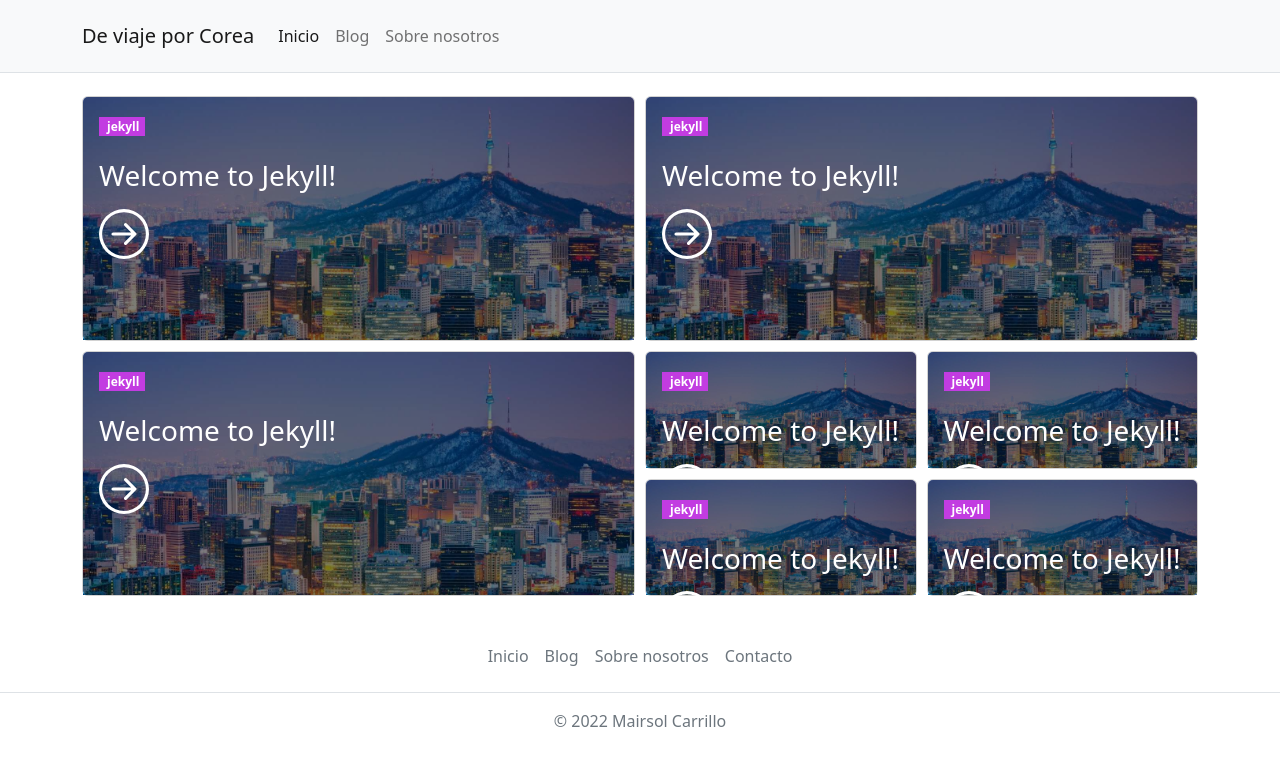
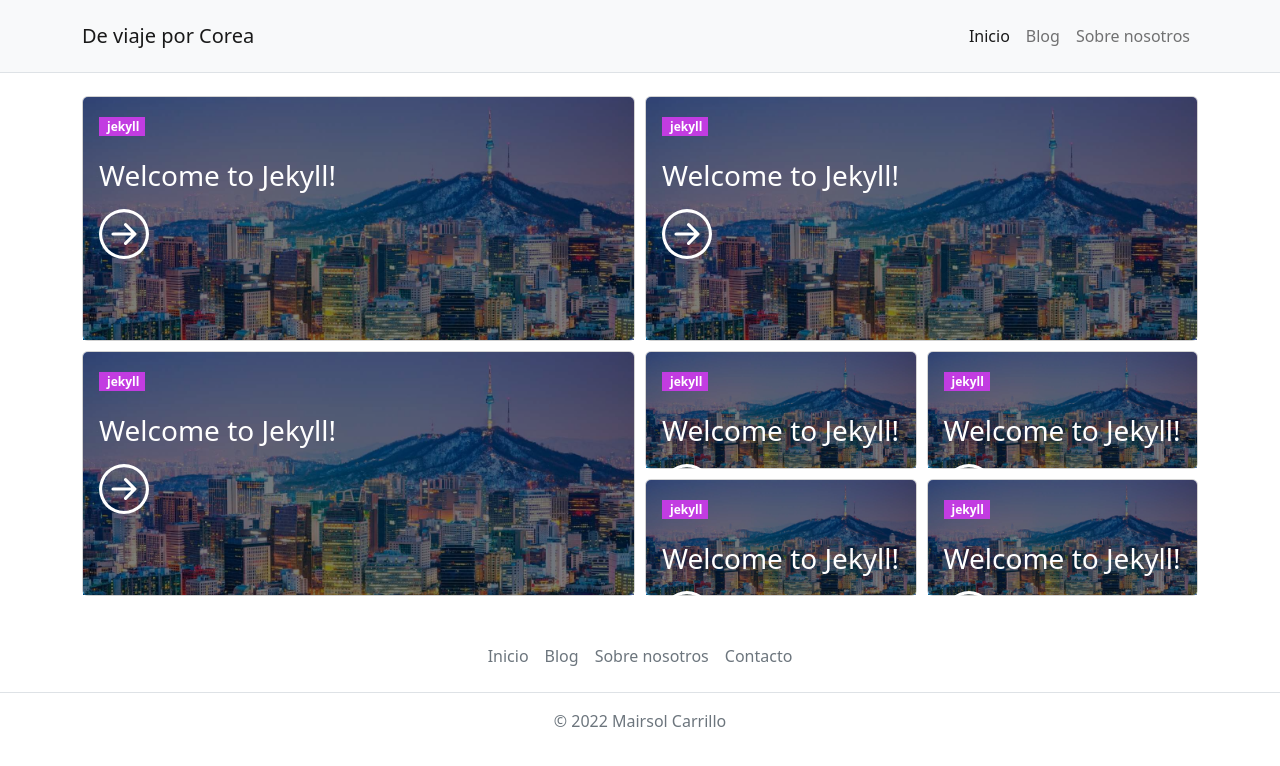
Before and after one commit to MarisolenlaWeb/deviajeporcorea, a Jekyll site: the page built from README.md, in a window 1280 px wide. Shown: the top 766 px of the page. Built offline with Jekyll 4.4.1, drawn with Linux system fonts in a browser that asks for light colours; our own code applies the rules of GitHub Pages for plain Markdown files.

Commit message:
Arreglo el navbar

```diff
--- a/_includes/header.html
+++ b/_includes/header.html
@@ -6,7 +6,7 @@
       <span class="navbar-toggler-icon"></span>
     </button>
     <div class="collapse navbar-collapse" id="navbarNavAltMarkup">
-      <div class="navbar-nav">
+      <div class="navbar-nav ms-auto">
         <a class="nav-link active" aria-current="page" href="{{ site.baseurl }}">Inicio</a>
         <a class="nav-link" href="{{ site.baseurl }}/blog">Blog</a>
         <a class="nav-link" href="{{ site.baseurl }}/sobre-nostros">Sobre nosotros</a>
```
